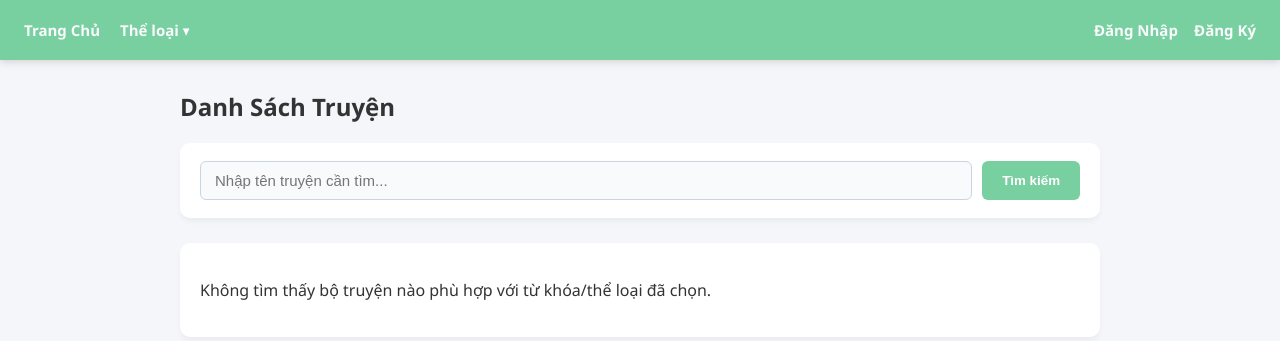
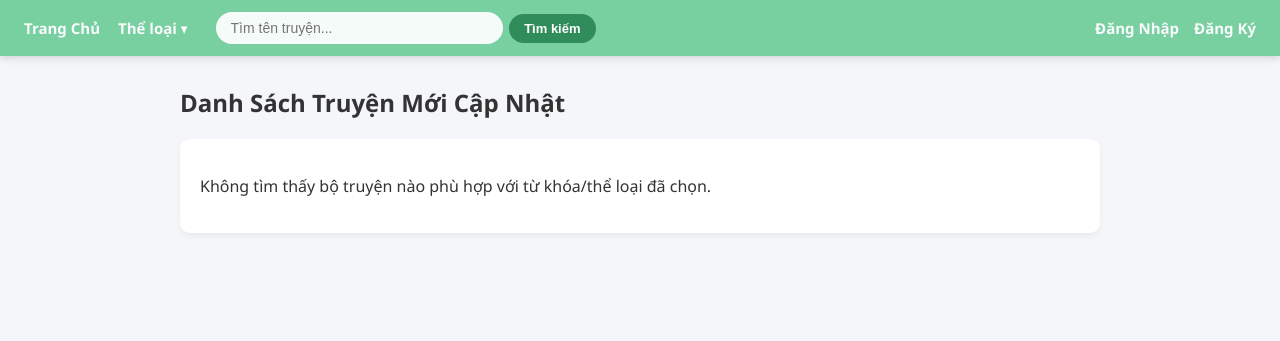
Before and after one commit to moclanngoc83-sudo/node-aws-demo, a Node server app: page / in a window 1280 px wide. Shown: the top 341 px of the page. Run offline with Node 20, Linux system fonts and the light colour scheme; data comes from the database, SQL or seed files in the repository; data that the repository does not hold is empty; some libraries are stand-ins or nearby versions.

Commit message:
Move search bar to navbar and update active text color to dark green

```diff
--- a/views/index.ejs
+++ b/views/index.ejs
@@ -15,16 +15,17 @@
         /* Thanh Menu top */
         .nav {
             background: #78cfa0;
-            padding: 14px 24px;
+            padding: 12px 24px;
             display: flex;
             align-items: center;
-            gap: 20px;
+            gap: 18px;
             box-shadow: 0 2px 8px rgba(0,0,0,0.15);
             position: relative;
             z-index: 1000;
+            flex-wrap: wrap;
         }
 
-        /* Chữ trên thanh Menu (Đồng bộ Trang Chủ & Thể loại) */
+        /* Chữ trên thanh Menu */
         .nav a, .dropdown-trigger {
             color: #f8fafc;
             text-decoration: none;
@@ -36,18 +37,77 @@
             padding: 6px 0;
         }
 
-        /* Đổi màu chữ sang xanh đậm khi rê chuột vào */
-        .nav a:hover, .dropdown:hover .dropdown-trigger {
+        /* Đổi sang xanh đậm khi di chuột hoặc ấn giữ */
+        .nav a:hover, .nav a:active,
+        .dropdown:hover .dropdown-trigger, .dropdown-trigger:active {
             color: #035935;
         }
 
-        /* Vùng bọc Dropdown để nhận sự kiện hover */
+        /* --- THANH TÌM KIẾM TRÊN MENU BAR --- */
+        .nav-search-form {
+            display: flex;
+            align-items: center;
+            gap: 6px;
+            margin: 0 10px;
+            flex: 1;
+            max-width: 380px;
+        }
+        .nav-search-input {
+            width: 100%;
+            padding: 7px 14px;
+            border: 1px solid rgba(255, 255, 255, 0.4);
+            border-radius: 20px;
+            background: rgba(255, 255, 255, 0.92);
+            color: #0f172a;
+            font-size: 14px;
+            outline: none;
+            transition: all 0.2s;
+        }
+        .nav-search-input:focus {
+            background: #ffffff;
+            border-color: #035935;
+            box-shadow: 0 0 0 2px rgba(3, 89, 53, 0.2);
+        }
+        .nav-btn-search {
+            background: #318c5b;
+            color: #ffffff;
+            border: none;
+            padding: 7px 15px;
+            border-radius: 20px;
+            cursor: pointer;
+            font-weight: bold;
+            font-size: 13px;
+            white-space: nowrap;
+            transition: all 0.2s;
+        }
+        /* Hiệu ứng chữ chuyển xanh đậm khi di chuột / ấn vào */
+        .nav-btn-search:hover, .nav-btn-search:active {
+            background: #ffffff;
+            color: #035935;
+        }
+        .nav-btn-clear {
+            background: rgba(15, 23, 42, 0.35);
+            color: #ffffff;
+            text-decoration: none;
+            padding: 6px 11px;
+            border-radius: 20px;
+            font-size: 12px;
+            font-weight: 600;
+            white-space: nowrap;
+            transition: all 0.2s;
+        }
+        .nav-btn-clear:hover {
+            background: #ffffff;
+            color: #035935;
+        }
+
+        /* Vùng bọc Dropdown Thể loại */
         .dropdown {
             position: relative;
             display: inline-block;
         }
 
-        /* --- MEGA MENU THỂ LOẠI (Tự hiện khi hover) --- */
+        /* --- MEGA MENU THỂ LOẠI --- */
         .mega-menu {
             display: none;
             position: absolute;
@@ -63,18 +123,14 @@
             color: #ffffff;
             z-index: 999;
         }
-
-        /* Rê chuột vào vùng .dropdown thì tự động bật bảng .mega-menu */
         .dropdown:hover .mega-menu {
             display: block;
             animation: fadeInDown 0.2s ease;
         }
-
         @keyframes fadeInDown {
             from { opacity: 0; transform: translateY(-8px); }
             to { opacity: 1; transform: translateY(0); }
         }
-
         .mega-menu-title {
             margin: 0 0 18px 0;
             font-size: 18px;
@@ -83,8 +139,6 @@
             border-bottom: 1px solid rgba(255, 255, 255, 0.12);
             padding-bottom: 12px;
         }
-
-        /* Chia lưới 4 cột */
         .mega-grid {
             display: grid;
             grid-template-columns: repeat(4, 1fr);
@@ -110,41 +164,6 @@
         }
 
         .container { max-width: 960px; margin: 30px auto; padding: 0 20px; }
-
-        /* Khung Tìm kiếm */
-        .filter-box {
-            background: white;
-            padding: 18px 20px;
-            border-radius: 10px;
-            box-shadow: 0 4px 6px -1px rgba(0, 0, 0, 0.05);
-            margin-bottom: 25px;
-        }
-        .search-input {
-            flex: 1; padding: 10px 14px;
-            background-color: #f8fafc;
-            border: 1px solid #cbd5e1;
-            border-radius: 6px;
-            font-size: 15px; outline: none;
-            transition: border-color 0.2s;
-        }
-        .search-input:focus { border-color: #035935; }
-        .btn-search {
-            background: #78cfa0; color: white;
-            border: none; padding: 10px 20px;
-            border-radius: 6px; cursor: pointer;
-            font-weight: 600; transition: all 0.2s;
-        }
-        .btn-search:hover { background: #318c5b; color: #fef08a; }
-        .btn-search:active { background: #035935; color: #ffffff; }
-        .btn-clear {
-            padding: 10px 14px;
-            background: #64748b;
-            color: white;
-            text-decoration: none;
-            border-radius: 6px;
-            font-size: 14px;
-            font-weight: 600;
-        }
 
         /* Card bộ truyện */
         .card {
@@ -173,11 +192,11 @@
 </head>
 <body>
 
-    <!-- Thanh Navigation -->
+    <!-- Thanh Navigation tích hợp sẵn tìm kiếm -->
     <div class="nav">
         <a href="/">Trang Chủ</a>
 
-        <!-- Cụm Thể loại tự động xổ popup khi rê chuột -->
+        <!-- Dropdown Thể loại -->
         <div class="dropdown">
             <span class="dropdown-trigger">Thể loại ▾</span>
 
@@ -197,6 +216,20 @@
             </div>
         </div>
 
+        <!-- Thanh Tìm Kiếm nằm ngay trên Menu Bar -->
+        <form method="GET" action="/" class="nav-search-form">
+            <% if (selectedCategory && selectedCategory !== 'All') { %>
+                <input type="hidden" name="category" value="<%= selectedCategory %>">
+            <% } %>
+            <input type="text" name="search" value="<%= searchQuery %>" placeholder="Tìm tên truyện..." class="nav-search-input">
+            <button type="submit" class="nav-btn-search">Tìm kiếm</button>
+            <% if (searchQuery || (selectedCategory && selectedCategory !== 'All')) { %>
+                <a href="/" class="nav-btn-clear">Bỏ lọc</a>
+            <% } %>
+        </form>
+
+        <!-- Phần tài khoản bên phải -->
+        <div style="margin-left: auto; display: flex; align-items: center; gap: 15px;">
             <% if (user) { %>
                 <span style="color: #035935; font-size: 14px;">Chào, <b><%= user.username %></b> (<%= user.role %>)</span>
 
@@ -212,37 +245,25 @@
                     <button type="submit" class="btn-delete">Xóa Tài Khoản</button>
                 </form>
 
-            <a href="/logout" style="margin-left: auto;">Đăng Xuất</a>
+                <a href="/logout">Đăng Xuất</a>
             <% } else { %>
-            <div style="margin-left: auto;">
-                <a href="/login" style="margin-right: 12px;">Đăng Nhập</a>
+                <a href="/login">Đăng Nhập</a>
                 <a href="/register">Đăng Ký</a>
+            <% } %>
         </div>
-        <% } %>
     </div>
 
     <!-- Nội dung chính -->
     <div class="container">
         <h2>
-            Danh Sách Truyện
+            Danh Sách Truyện Mới Cập Nhật
             <% if (selectedCategory && selectedCategory !== 'All') { %>
                 — Thể loại: <span style="color: #035935;"><%= selectedCategory %></span>
             <% } %>
+            <% if (searchQuery) { %>
+                — Từ khóa: "<span style="color: #035935;"><%= searchQuery %></span>"
+            <% } %>
         </h2>
-
-        <!-- Ô Tìm kiếm -->
-        <div class="filter-box">
-            <form method="GET" action="/" style="display: flex; gap: 10px;">
-                <% if (selectedCategory && selectedCategory !== 'All') { %>
-                    <input type="hidden" name="category" value="<%= selectedCategory %>">
-                <% } %>
-                <input type="text" name="search" value="<%= searchQuery %>" placeholder="Nhập tên truyện cần tìm..." class="search-input">
-                <button type="submit" class="btn-search">Tìm kiếm</button>
-                <% if (searchQuery || (selectedCategory && selectedCategory !== 'All')) { %>
-                    <a href="/" class="btn-clear">Bỏ lọc</a>
-                <% } %>
-            </form>
-        </div>
 
         <!-- Danh sách truyện -->
         <% if (stories && stories.length > 0) { %>
```
Lines whose indentation alone changed are shown as unchanged.
